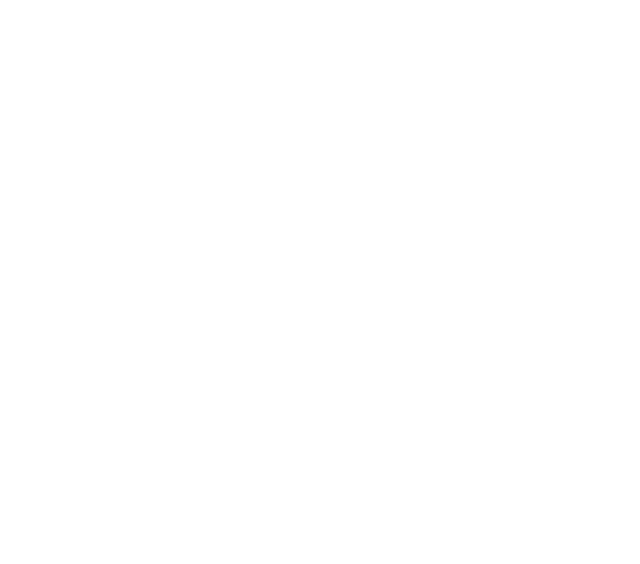
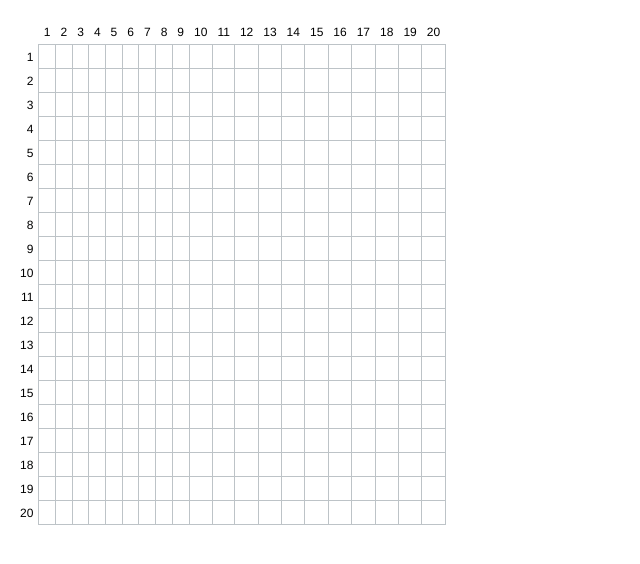
Before and after one commit to cxhy/boxbot, a plain HTML site: page boxbot.html in a window 1280 px wide. Shown: the whole page, without its empty margins (0-640 px from the left). Drawn offline with Linux system fonts and the light colour scheme.

Commit message:
successful print map but still has some problem

```diff
--- a/app.js
+++ b/app.js
@@ -10,4 +10,4 @@ var Application= function(){
 }
 
 
-new Application()
+new Application();
--- a/boxbot.html
+++ b/boxbot.html
@@ -10,6 +10,10 @@
 <article class="boxbot clearfix">
   <table class="boxbot-map"></table>
 </article>
+<script src="boxbot-map.js"></script>
+<script src="boxbot.js"></script>
+<script src="app.js"></script>
+
 
 </body>
 </html>
--- a/boxbot.js
+++ b/boxbot.js
@@ -6,6 +6,6 @@
  */
 
 var Boxbot = function(){
-  this.map = new BoxboMap('.boxbot-map')
+  this.map = new BoxbotMap('.boxbot-map')
   this.map.create(20,20)
 }
```
